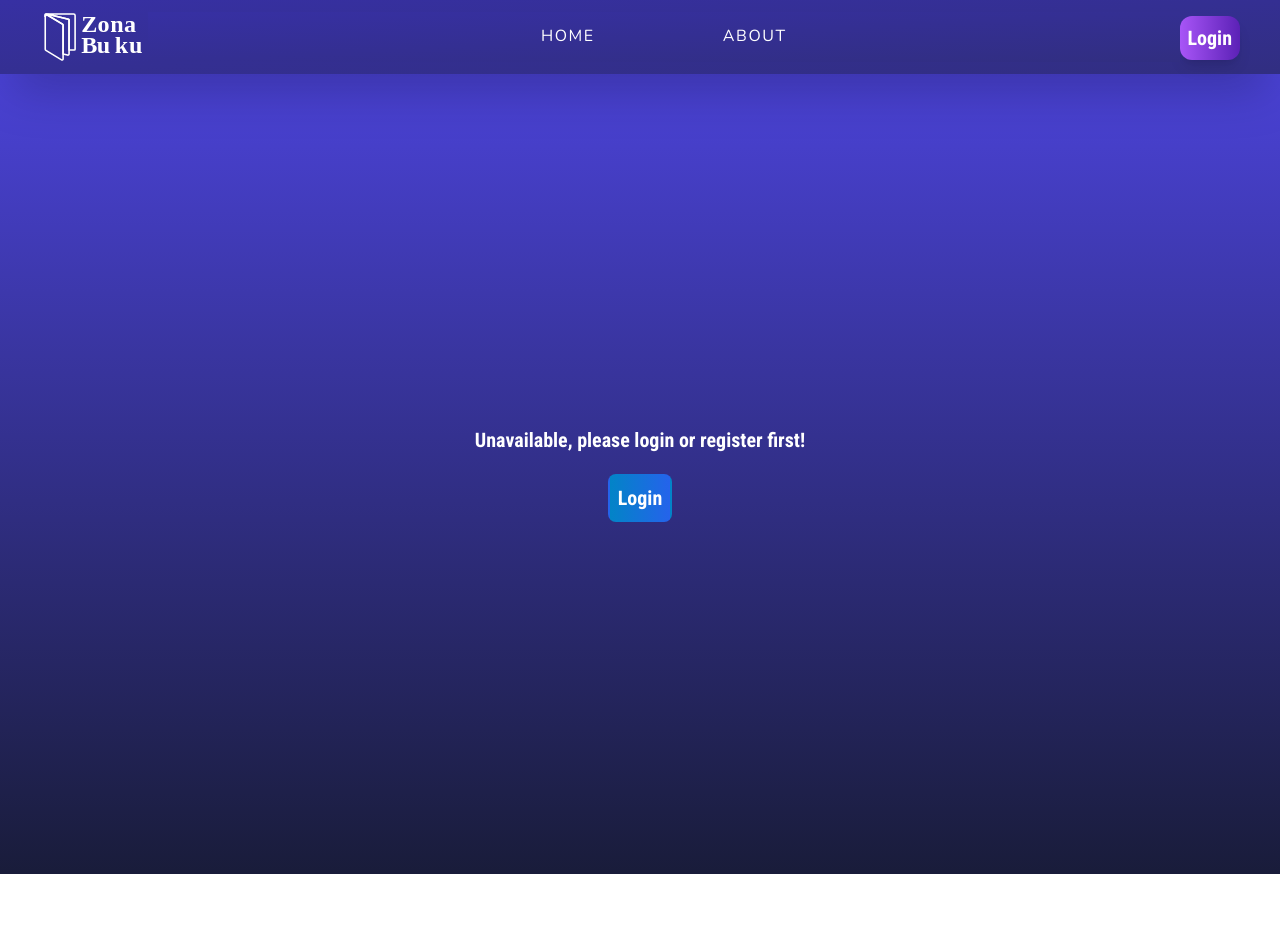
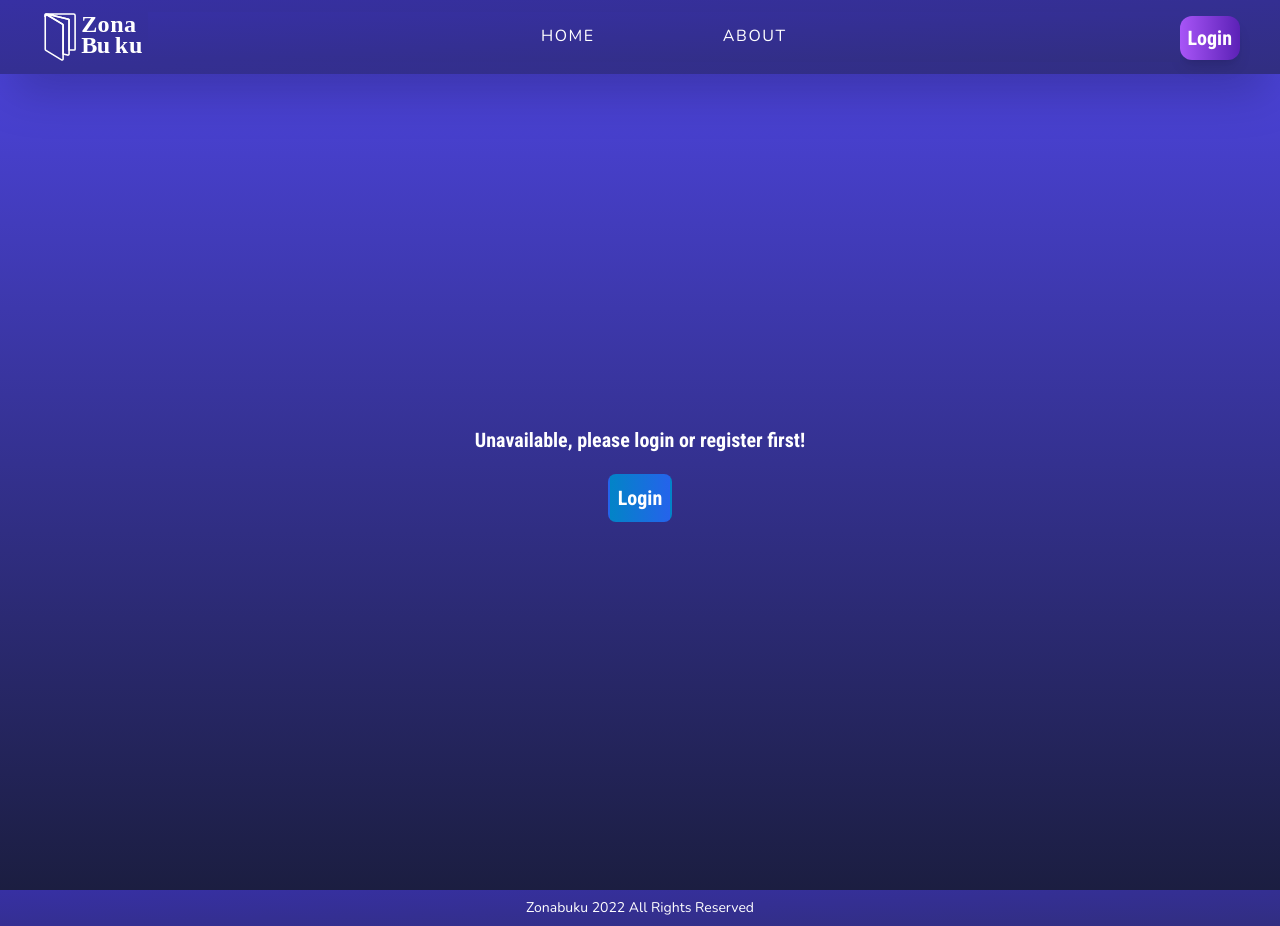
Before and after one commit to Adam-Yogi/next-onlinestore, a Next.js app: page /user/profile in a window 1280 px wide. Before the commit the page ends 874 px from the top, so only its background shows below. Built offline with nearby package versions, Linux system fonts and the light colour scheme; no server answers.

Commit message:
payment implemented

```diff
--- /dev/null
+++ b/components/Footer.js
@@ -0,0 +1,13 @@
+import React from 'react';
+
+const Footer = () => {
+  return (
+    <div className="w-100 bg-gradient-to-tl from-indigo-900 to-indigo-800 text-white">
+      <p className="text-sm text-center p-2 mt-4">
+        Zonabuku 2022 All Rights Reserved
+      </p>
+    </div>
+  );
+};
+
+export default Footer;
--- a/components/LayoutNav.js
+++ b/components/LayoutNav.js
@@ -1,3 +1,4 @@
+import Footer from './Footer.js';
 import Nav from './Nav.js';
 
 const LayoutNav = (props) => {
@@ -5,6 +6,7 @@ const LayoutNav = (props) => {
     <div className="min-h-screen">
       <Nav user={props.user} />
       {props.children}
+      <Footer />
     </div>
   );
 };
```
